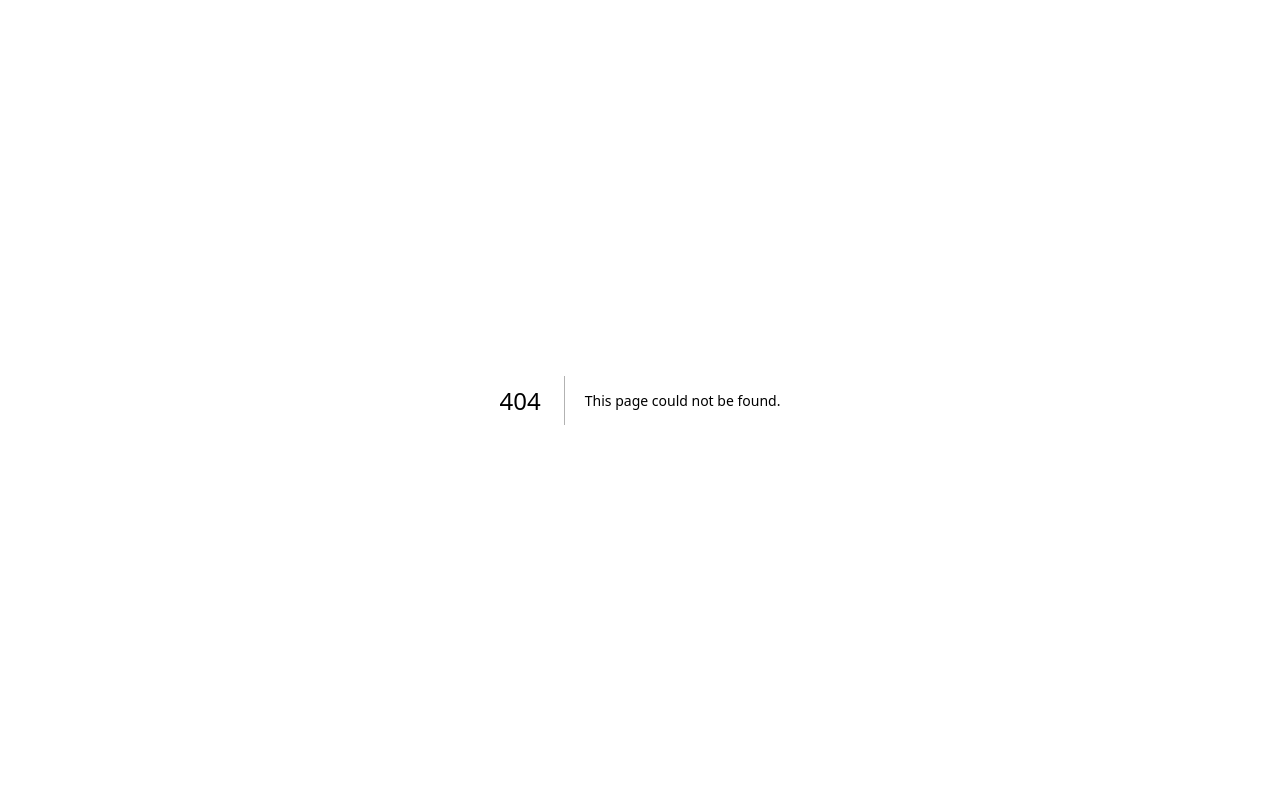
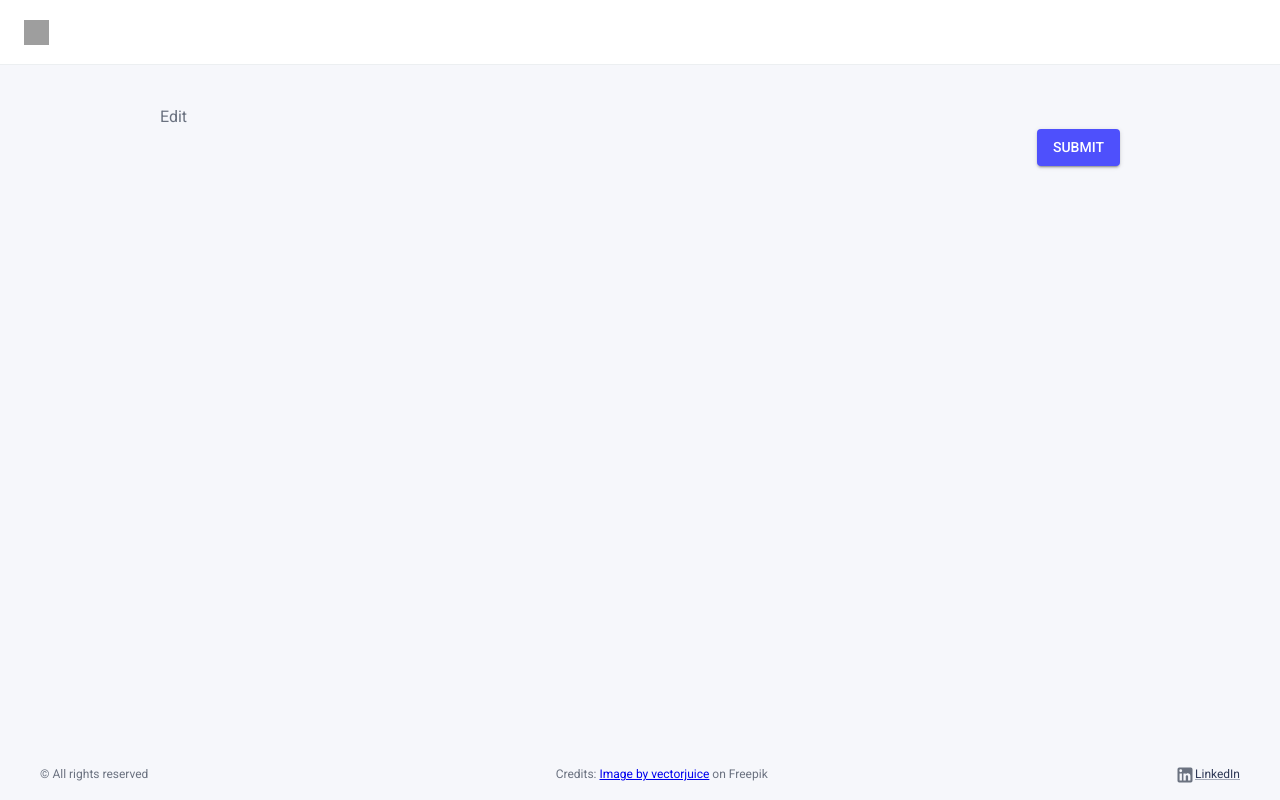
Before and after one commit to Garajluc/flashcard-app, a Next.js app: page /collection/1/edit in a window 1280 px wide. Before the commit this address had no page. Built offline with nearby package versions, Linux system fonts and the light colour scheme; grey boxes are pictures that could not be loaded.

Commit message:
edit router page

```diff
--- /dev/null
+++ b/pages/collection/[id]/edit.tsx
@@ -0,0 +1,15 @@
+import { EditCollectionForm } from '@/components/collection/editCollection/EditCollectionForm';
+import { WithWindowTitle } from '@/components/utils/WithWindowTitle';
+import { getDefaultLayout } from '@/components/utils/layout';
+
+const EditCollection = () => {
+  return (
+    <WithWindowTitle title={'Edit Collection'}>
+      <EditCollectionForm />
+    </WithWindowTitle>
+  );
+};
+
+EditCollection.getLayout = getDefaultLayout;
+
+export default EditCollection;
--- /dev/null
+++ b/src/components/collection/editCollection/EditCollectionForm.tsx
@@ -0,0 +1,25 @@
+import { FormAdapter } from '../../utils/form-hooks-related/FormAdapter';
+
+export const EditCollectionForm = () => {
+  const onSubmit = () => {
+    console.log('EditCollectionForm onSubmit');
+  };
+  return (
+    <FormAdapter
+      initialValues={{
+        category_id: '',
+        category_name: '',
+        flashcards: [
+          {
+            question: '',
+            answer: '',
+          },
+        ],
+      }}
+      onSubmit={onSubmit}
+      // validationSchema={CollectionValidationSchema}
+    >
+      <>Edit</>
+    </FormAdapter>
+  );
+};
```
